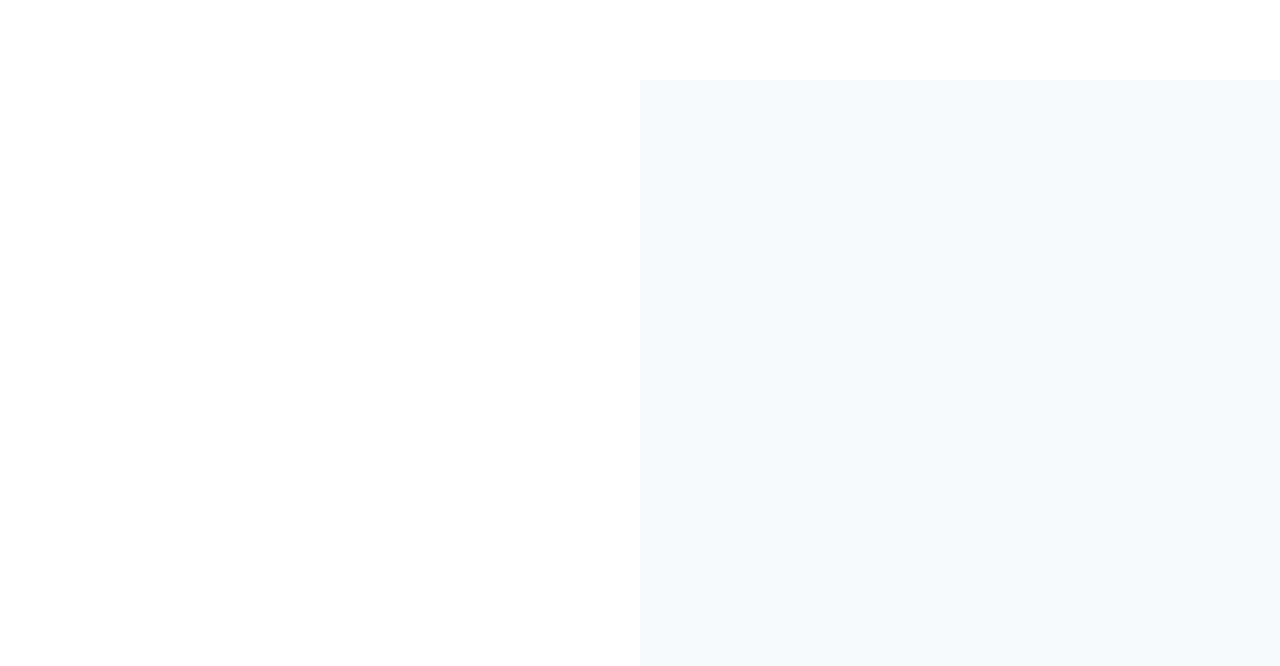
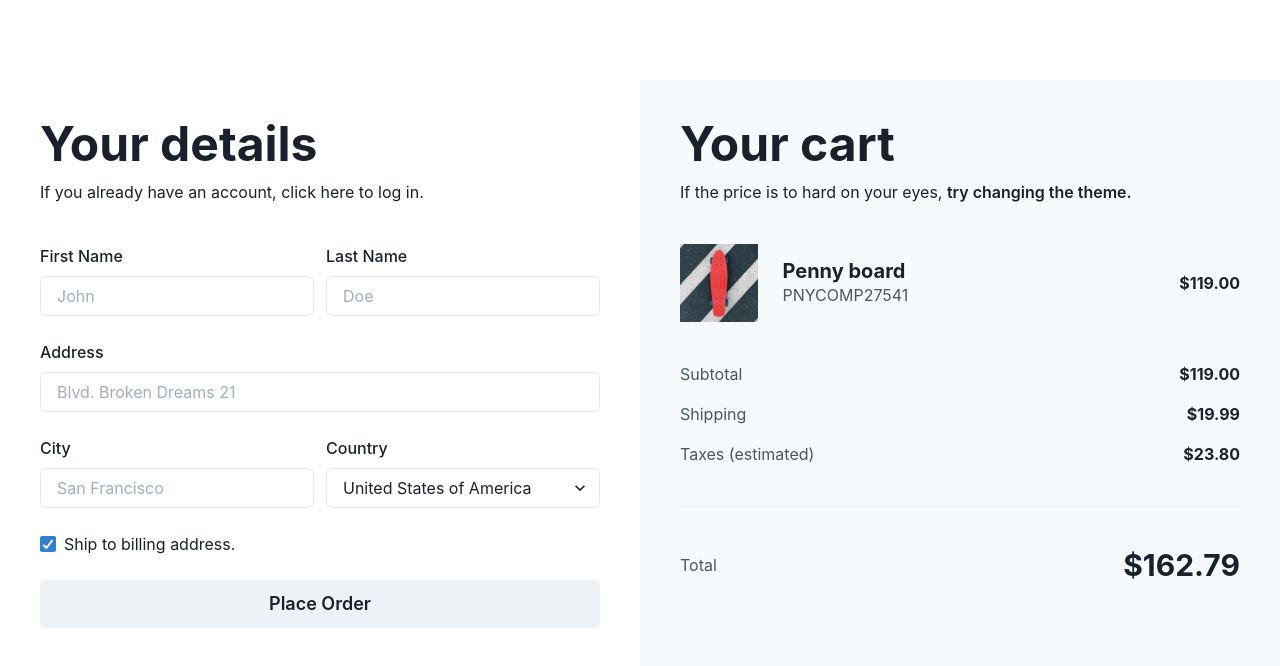
Before and after one commit to MajhiRockzZ/chakra-ui-checkout-form, a Next.js app: page / in a window 1280 px wide. Shown: the top 666 px of the page. Built offline with nearby package versions, Linux system fonts and the light colour scheme.

Commit message:
📦 NEW: Add Dark Mode Switcher

```diff
--- a/pages/index.tsx
+++ b/pages/index.tsx
@@ -1,24 +1,13 @@
-import { Container, Flex, VStack } from "@chakra-ui/react";
+import { Container, Flex } from "@chakra-ui/react";
+import Cart from "../src/sections/cart";
+import Details from "../src/sections/details";
 
 const IndexPage = () => {
   return (
     <Container maxW="container.xl" p={0}>
       <Flex h="100vh" py={20}>
-        <VStack
-          w="full"
-          h="full"
-          p={10}
-          spacing={10}
-          alignItems="flex-start"
-        ></VStack>
-        <VStack
-          w="full"
-          h="full"
-          p={10}
-          spacing={10}
-          alignItems="flex-start"
-          bg="gray.50"
-        ></VStack>
+        <Details />
+        <Cart />
       </Flex>
     </Container>
   );
--- /dev/null
+++ b/src/sections/cart.tsx
@@ -0,0 +1,80 @@
+import {
+  Heading,
+  HStack,
+  VStack,
+  Image,
+  AspectRatio,
+  Text,
+  Divider,
+  Stack,
+  Button,
+  useColorMode,
+  useColorModeValue,
+} from '@chakra-ui/react';
+
+const Cart = () => {
+  const { toggleColorMode } = useColorMode();
+  const bgColor = useColorModeValue('gray.50', 'whiteAlpha.50');
+  const secondaryTextColor = useColorModeValue('gray.600', 'gray.400');
+  return (
+    <VStack
+      w="full"
+      h="full"
+      p={10}
+      spacing={10}
+      align="flex-start"
+      bg={bgColor}
+    >
+      <VStack alignItems="flex-start" spacing={3}>
+        <Heading size="2xl">Your cart</Heading>
+        <Text>
+          If the price is to hard on your eyes,{' '}
+          <Button onClick={toggleColorMode} variant="link" colorScheme="black">
+            try changing the theme.
+          </Button>
+        </Text>
+      </VStack>
+      <HStack spacing={6} alignItems="center" w="full">
+        <AspectRatio ratio={1} w={24}>
+          <Image src="/images/skateboard.jpg" alt="Skateboard" />
+        </AspectRatio>
+        <Stack
+          spacing={0}
+          w="full"
+          direction="row"
+          justifyContent="space-between"
+          alignItems="center"
+        >
+          <VStack w="full" spacing={0} alignItems="flex-start">
+            <Heading size="md">Penny board</Heading>
+            <Text color={secondaryTextColor}>PNYCOMP27541</Text>
+          </VStack>
+          <Heading size="sm" textAlign="end">
+            $119.00
+          </Heading>
+        </Stack>
+      </HStack>
+      <VStack spacing={4} alignItems="stretch" w="full">
+        <HStack justifyContent="space-between">
+          <Text color={secondaryTextColor}>Subtotal</Text>
+          <Heading size="sm">$119.00</Heading>
+        </HStack>
+        <HStack justifyContent="space-between">
+          <Text color={secondaryTextColor}>Shipping</Text>
+          <Heading size="sm">$19.99</Heading>
+        </HStack>
+        <HStack justifyContent="space-between">
+          <Text color={secondaryTextColor}>Taxes (estimated)</Text>
+          <Heading size="sm">$23.80</Heading>
+        </HStack>
+      </VStack>
+      <Divider />
+      <HStack justifyContent="space-between" w="full">
+        <Text color={secondaryTextColor}>Total</Text>
+        <Heading size="lg">$162.79</Heading>
+      </HStack>
+    </VStack>
+  );
+};
+
+export default Cart;
--- /dev/null
+++ b/src/sections/details.tsx
@@ -0,0 +1,71 @@
+import {
+  FormControl,
+  FormLabel,
+  Input,
+  VStack,
+  Heading,
+  Text,
+  SimpleGrid,
+  GridItem,
+  Select,
+  Checkbox,
+  Button,
+} from '@chakra-ui/react';
+
+const Details = () => {
+  return (
+    <VStack w="full" h="full" p={10} spacing={10} alignItems="flex-start">
+      <VStack spacing={3} alignItems="flex-start">
+        <Heading size="2xl">Your details</Heading>
+        <Text>If you already have an account, click here to log in.</Text>
+      </VStack>
+      <SimpleGrid columns={2} columnGap={3} rowGap={6} w="full">
+        <GridItem colSpan={1}>
+          <FormControl id="fname">
+            <FormLabel>First Name</FormLabel>
+            <Input placeholder="John" />
+          </FormControl>
+        </GridItem>
+        <GridItem colSpan={1}>
+          <FormControl id="lname">
+            <FormLabel>Last Name</FormLabel>
+            <Input placeholder="Doe" />
+          </FormControl>
+        </GridItem>
+        <GridItem colSpan={2}>
+          <FormControl id="address">
+            <FormLabel>Address</FormLabel>
+            <Input placeholder="Blvd. Broken Dreams 21" />
+          </FormControl>
+        </GridItem>
+        <GridItem colSpan={1}>
+          <FormControl id="city">
+            <FormLabel>City</FormLabel>
+            <Input placeholder="San Francisco" />
+          </FormControl>
+        </GridItem>
+        <GridItem colSpan={1}>
+          <FormControl id="country">
+            <FormLabel>Country</FormLabel>
+            <Select>
+              <option value="usa">United States of America</option>
+              <option value="uae">United Arab Emirates</option>
+              <option value="nmk">North Macedonia</option>
+              <option value="de">Germany</option>
+            </Select>
+          </FormControl>
+        </GridItem>
+        <GridItem colSpan={2}>
+          <Checkbox defaultChecked>Ship to billing address.</Checkbox>
+        </GridItem>
+        <GridItem colSpan={2}>
+          <Button size="lg" w="full">
+            Place Order
+          </Button>
+        </GridItem>
+      </SimpleGrid>
+    </VStack>
+  );
+};
+
+export default Details;
```
Also changed, not shown: public/images/skateboard.jpg (added).
